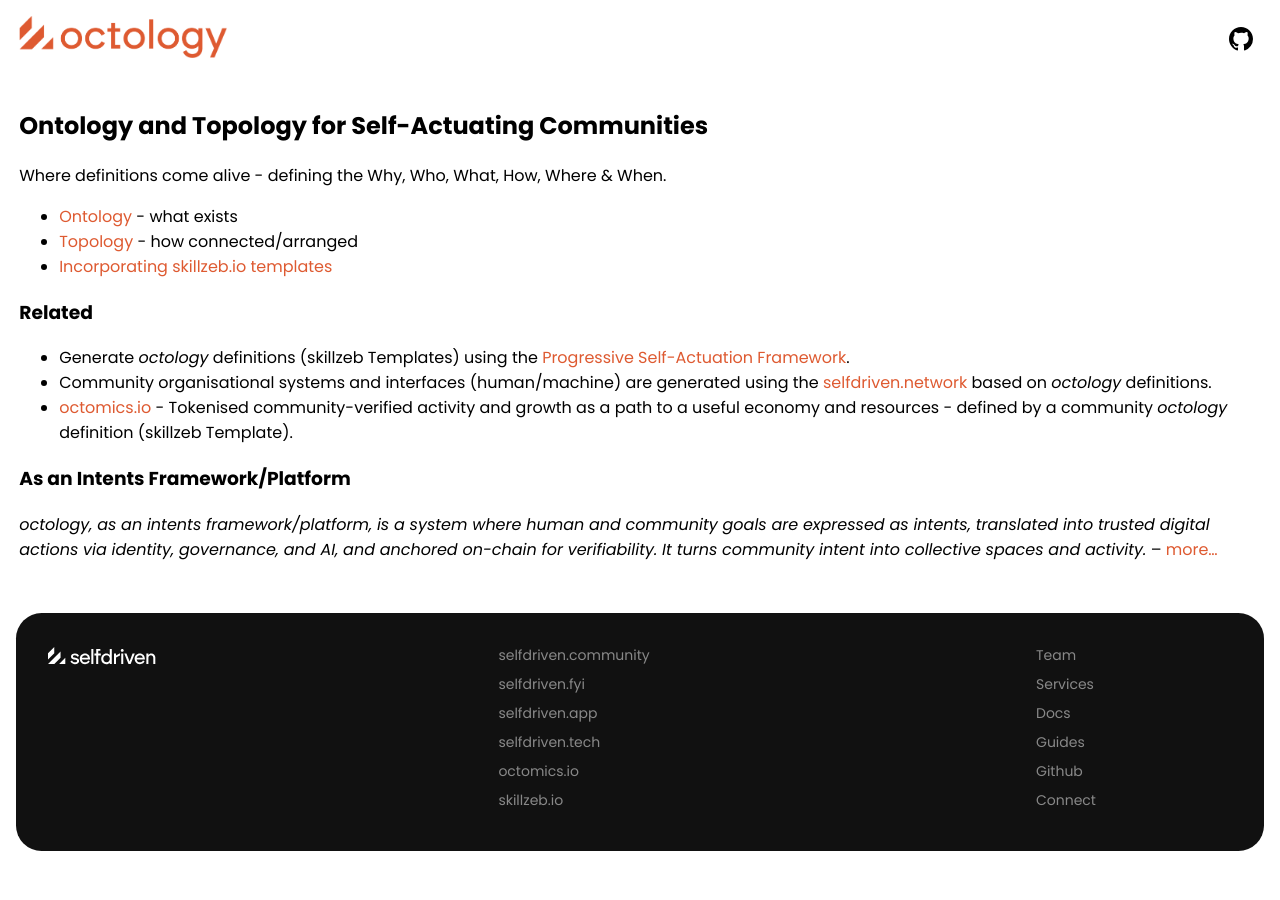
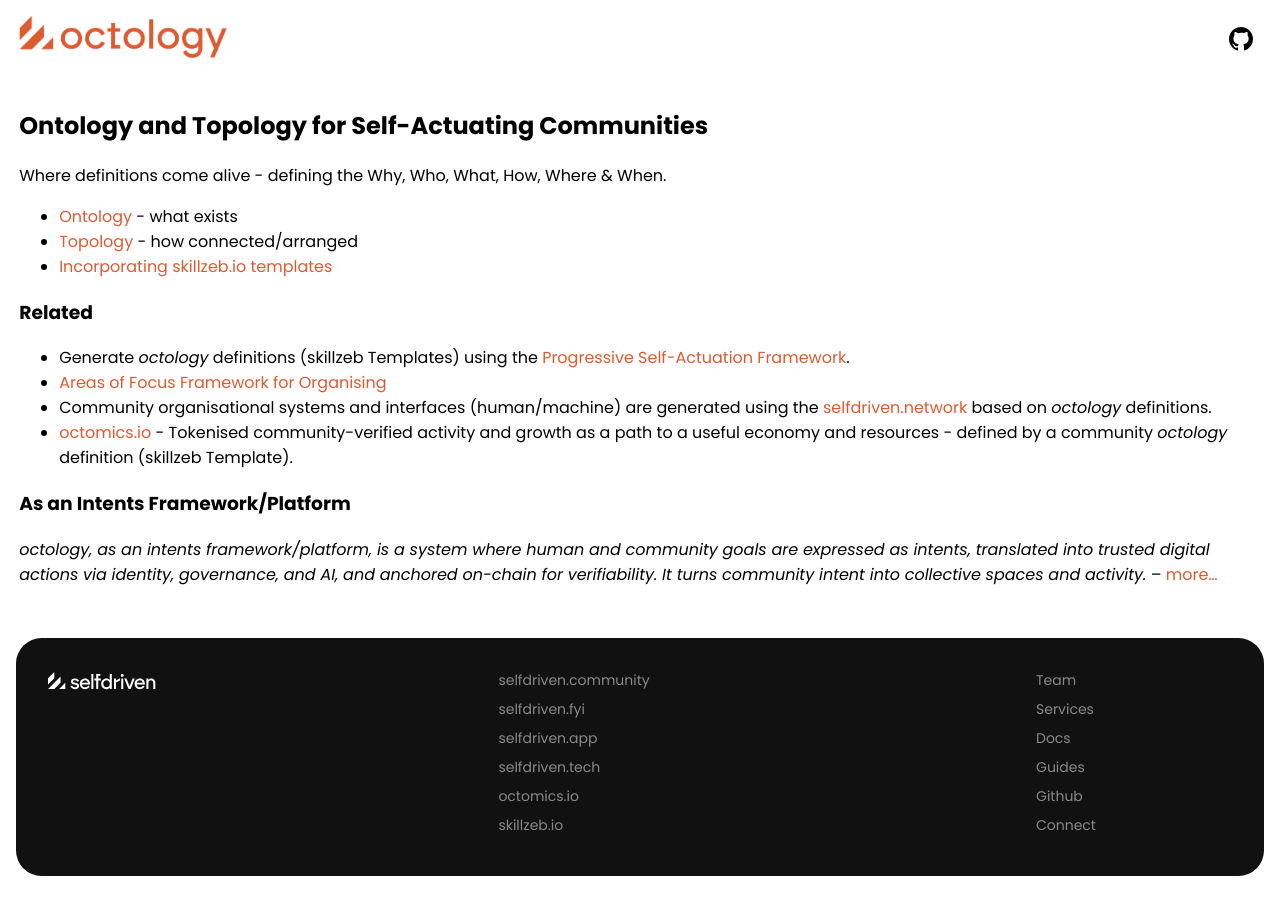
Before and after one commit to selfdriven-octo/octology, a Jekyll site: the page built from docs/index.md, in a window 1280 px wide. Built offline with Jekyll 4.4.1, drawn with Linux system fonts in a browser that asks for light colours.

Commit message:
Update index.md

```diff
--- a/docs/index.md
+++ b/docs/index.md
@@ -13,6 +13,7 @@
 
 ### Related
 - Generate *octology* definitions (skillzeb Templates) using the [Progressive Self-Actuation Framework](https://actuate.selfdriven.community).
+- [Areas of Focus Framework for Organising](https://actuate.selfdriven.community/framework/areas-of-focus)
 - Community organisational systems and interfaces (human/machine) are generated using the [selfdriven.network](https://selfdriven.network) based on *octology* definitions.
 - [octomics.io](https://octomics.io) - Tokenised community-verified activity and growth as a path to a useful economy and resources - defined by a community *octology* definition (skillzeb Template).
 
```
